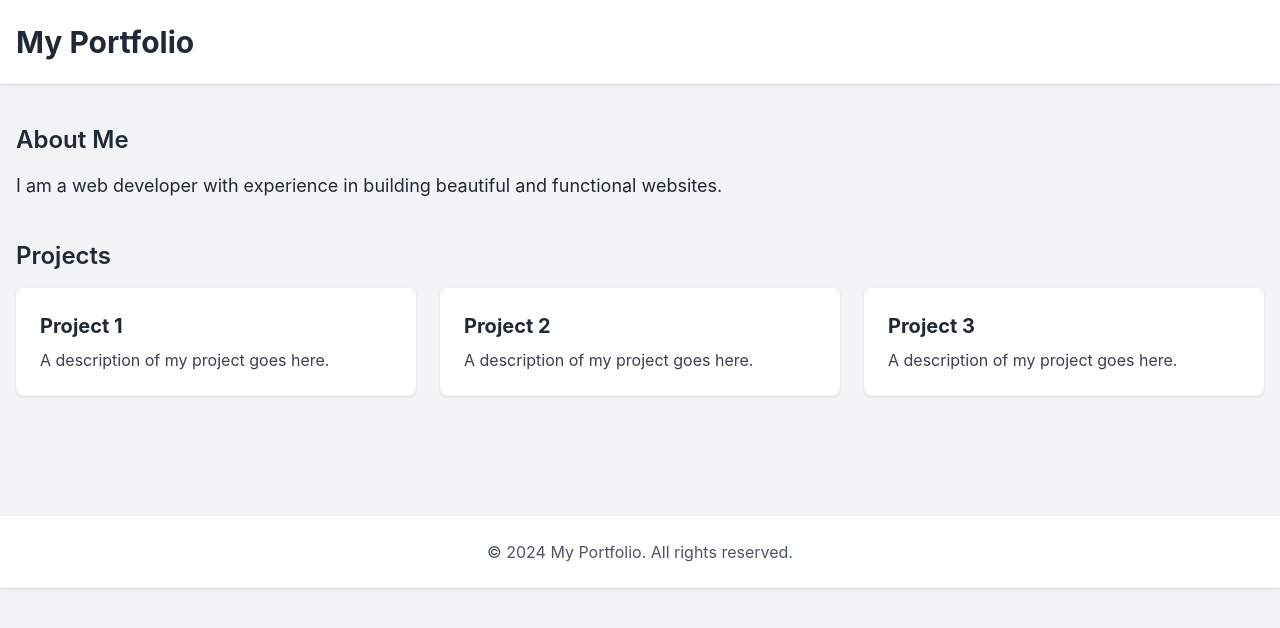
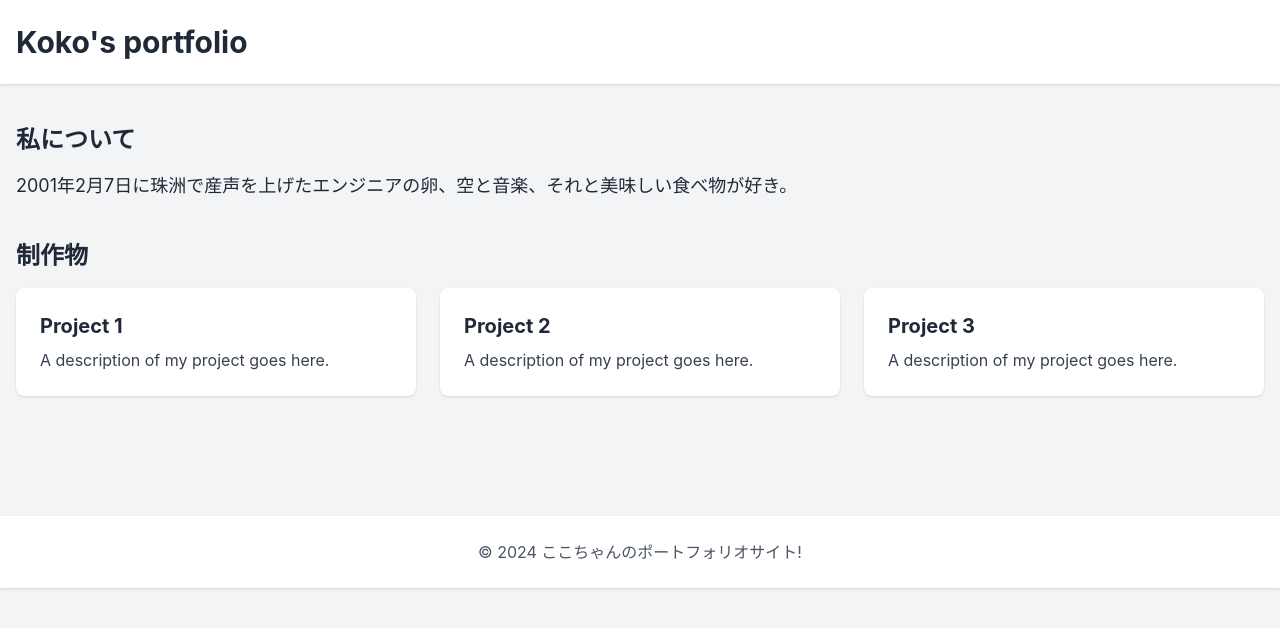
Before and after one commit to kokotyan/React-portfolio-, a React (Create React App) app in the folder my-portfolio/: page / in a window 1280 px wide. Shown: the top 628 px of the page. Built offline with nearby package versions, Linux system fonts and the light colour scheme.

Commit message:
文字を少し変更しました

```diff
--- a/my-portfolio/src/App.tsx
+++ b/my-portfolio/src/App.tsx
@@ -1,24 +1,24 @@
-import React from 'react';
+import React from "react";
 
 const App: React.FC = () => {
   return (
     <div className="min-h-screen bg-gray-100 text-gray-800">
       <header className="bg-white shadow">
         <div className="container mx-auto py-6 px-4">
-          <h1 className="text-3xl font-bold">My Portfolio</h1>
+          <h1 className="text-3xl font-bold">Koko's portfolio</h1>
         </div>
       </header>
 
       <main className="container mx-auto py-10 px-4">
         <section className="mb-10">
-          <h2 className="text-2xl font-semibold mb-4">About Me</h2>
+          <h2 className="text-2xl font-semibold mb-4">私について</h2>
           <p className="text-lg">
-            I am a web developer with experience in building beautiful and functional websites.
+            2001年2月7日に珠洲で産声を上げたエンジニアの卵、空と音楽、それと美味しい食べ物が好き。
           </p>
         </section>
 
         <section className="mb-10">
-          <h2 className="text-2xl font-semibold mb-4">Projects</h2>
+          <h2 className="text-2xl font-semibold mb-4">制作物</h2>
           <div className="grid gap-6 grid-cols-1 sm:grid-cols-2 lg:grid-cols-3">
             <div className="bg-white shadow rounded-lg p-6">
               <h3 className="text-xl font-bold mb-2">Project 1</h3>
@@ -44,11 +44,13 @@ const App: React.FC = () => {
 
       <footer className="bg-white shadow mt-10 py-6">
         <div className="container mx-auto text-center">
-          <p className="text-gray-600">&copy; 2024 My Portfolio. All rights reserved.</p>
+          <p className="text-gray-600">
+            &copy; 2024 ここちゃんのポートフォリオサイト!
+          </p>
         </div>
       </footer>
     </div>
   );
-}
+};
 
 export default App;
```
